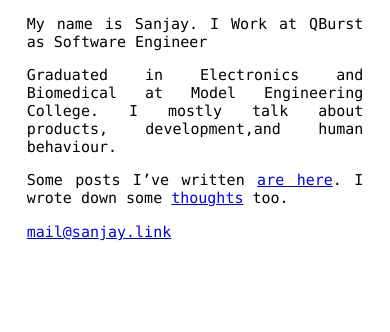
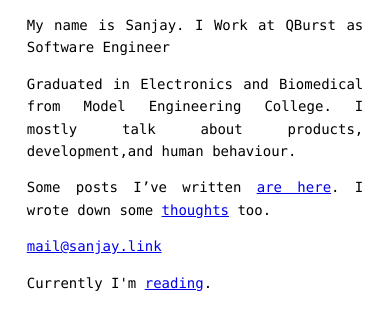
Before and after one commit to sanjaii/sanjaii.github.io, a plain HTML site: page index.html in a window 390 px wide. Shown: the top 332 px of the page. Drawn offline with Linux system fonts and the light colour scheme.

Commit message:
Added bookshelf

```diff
--- a/index.html
+++ b/index.html
@@ -12,9 +12,10 @@
         <div class="page">
 
             <p class="intro" >My name is Sanjay. I Work at QBurst as Software Engineer</p>
-            <p class="intro" >Graduated in Electronics and Biomedical at Model Engineering College. I mostly talk about products, development,and human behaviour.</p>
+            <p class="intro" >Graduated in Electronics and Biomedical from Model Engineering College. I mostly talk about products, development,and human behaviour.</p>
             <p class="intro" >Some posts I’ve written <a href="blog/index.html">are here</a>. I wrote down some <a href="https://www.notion.so/Bits-and-Bytes-4bc1bc585a16425c91474ba0ad4ef6df">thoughts</a> too.</p>
             <a class="intro"  href="mailto:mail@sanjay.link">mail@sanjay.link</a>
+            <p class="intro">Currently I'm <a href="Bookshelf/index.html">reading</a>.</p>
 
 
 
--- a/styles.css
+++ b/styles.css
@@ -16,6 +16,7 @@ h1{
 .intro{
     font-size: 14px;
     text-align: justify;
+    line-height: 1.6;
 
 }
 
@@ -100,7 +101,7 @@ h1{
         width: 90%;
     }
     .intro{
-        font-size: 15px;
+        font-size: 14px;
     }
     h1{
         font-size: 35px;
@@ -124,7 +125,7 @@ h1{
 
     }
     .intro{
-        font-size: 23px;
+        font-size: 14px;
     }
     h1{
         font-size: 40px;
@@ -141,7 +142,7 @@ h1{
 
     }
     .intro{
-        font-size: 27px;
+        font-size: 14px;
     }
     h1{
         font-size: 45px;
```
